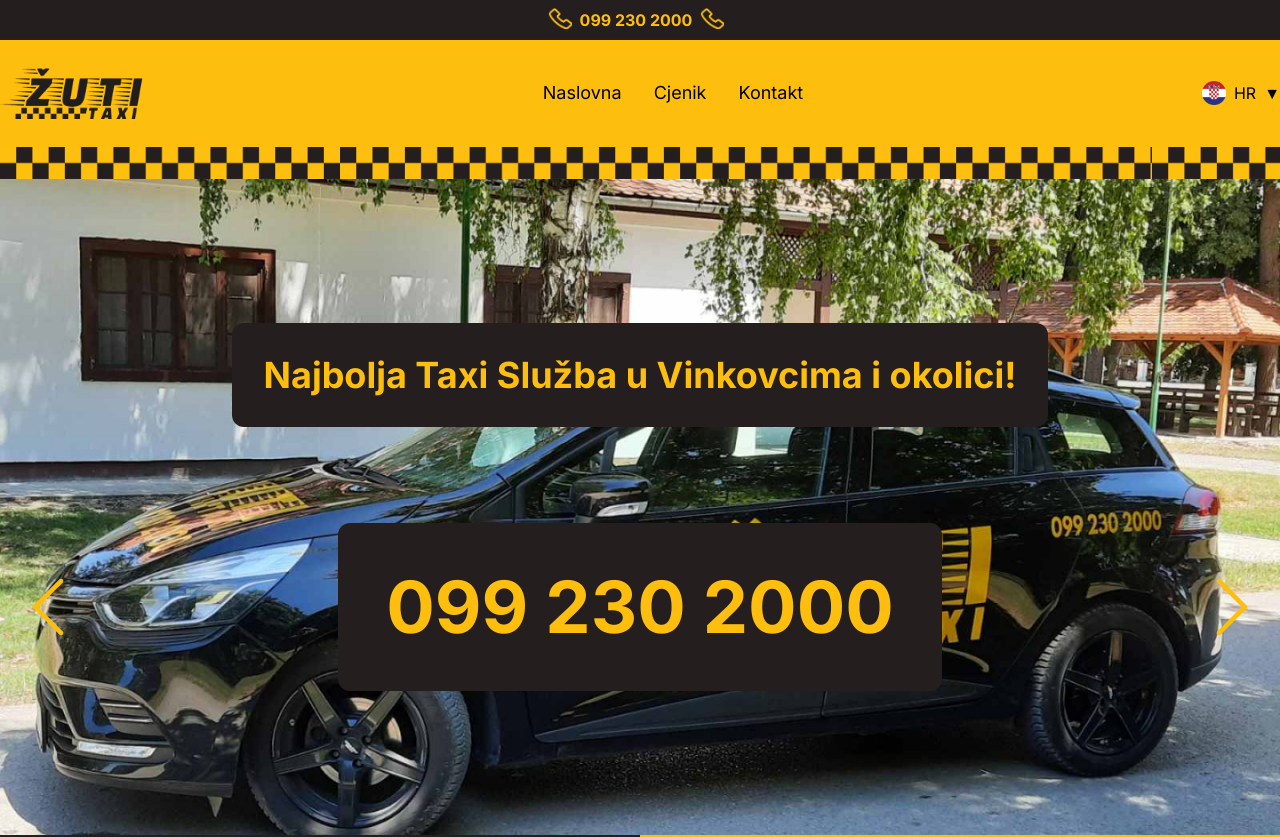
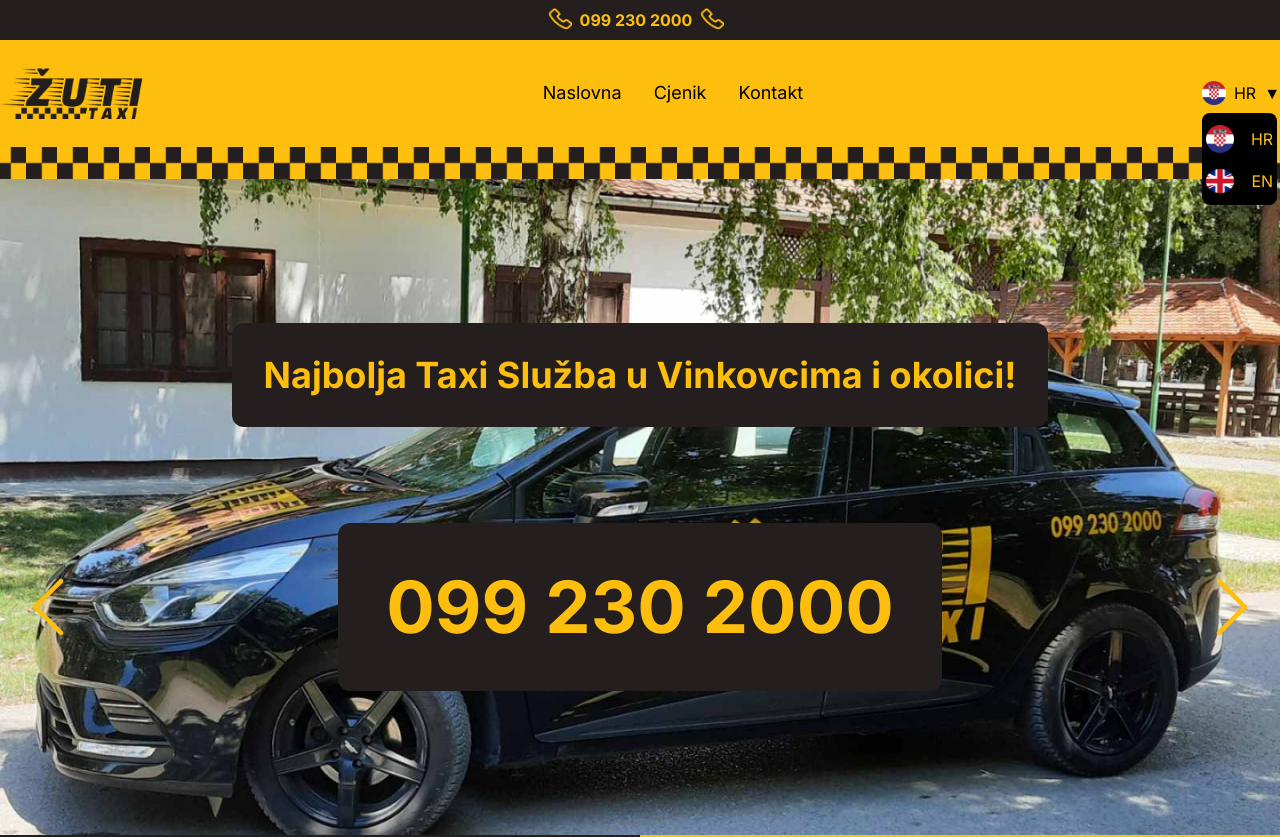
Before and after one commit to ivano-uglik/zuti-taxi, a React (Vite) app: page / in a window 1280 px wide. Shown: the top 837 px of the page. Built offline with nearby package versions, Linux system fonts and the light colour scheme.

Commit message:
css animation in horizontal scroll under navbar

```diff
--- a/src/App.css
+++ b/src/App.css
@@ -38,8 +38,17 @@
 }
 
 .blackAndYellow {
-  background-image: url("./assets/images/blackAndYellow.png");
-  background-repeat: repeat-x;
+  background-image: url("./assets/images/blackAndYellowNeoOne.png");
+  background-size: 1rem;
   background-size: contain;
-  background-size: 72rem;
+  animation: bannermove 52s linear infinite;
 }
+
+@keyframes bannermove {
+  0% {
+    background-position: 0;
+  }
+  100% {
+    background-position: 100000px;
+  }
+}
--- a/src/components/Dropdown.jsx
+++ b/src/components/Dropdown.jsx
@@ -4,7 +4,7 @@ import ENG from "../assets/images/ENG.png";
 const Dropdown = () => {
   return (
     <div className="absolute top-8">
-      <div className="bg-black rounded-lg w-[4.7rem] text-taxiYellow py-1 text-end hidden">
+      <div className="bg-black rounded-lg w-[4.7rem] text-taxiYellow py-1 text-end">
         <div className="flex flex-row justify-between items-center py-2 px-1 hover:bg-taxiYellow hover:text-black">
           <img src={HRV} className="w-7 h-7" />
           <a href="#">HR</a>
--- a/src/components/NumberNavbar.jsx
+++ b/src/components/NumberNavbar.jsx
@@ -2,7 +2,6 @@ import React from "react";
 import Phone from "../assets/images/Phone.png";
 const NumberNavbar = () => {
   return (
-    <div>
     <div>
       <div className="flex justify-center bg-taxiBlack py-2">
         <div className="flex justify-between ">
@@ -16,7 +15,6 @@ const NumberNavbar = () => {
         </div>
       </div>
     </div>
-    </div>
   );
 };
 
```
Also changed, not shown: src/assets/images/blackAndYellowNeo.png (added), src/assets/images/blackAndYellowNeoOne.png (added). Lines whose indentation alone changed are shown as unchanged.
